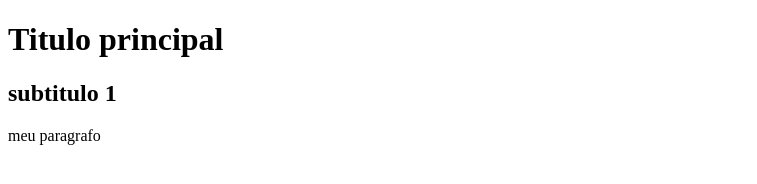
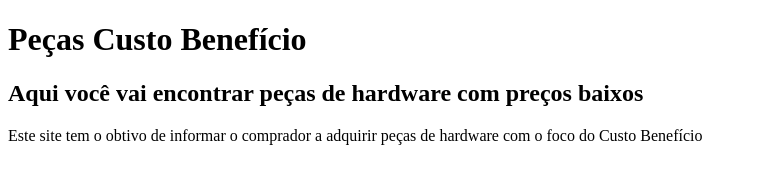
Before and after one commit to MestreSyfodias/SMARTTECH, a plain HTML site: page Projeto Enzo 1°Ds HTML/ex4.html in a window 1280 px wide. Shown: the whole page, without its empty margins (0-757 px from the left). Drawn offline with Linux system fonts and the light colour scheme.

Commit message:
Atualizado

```diff
--- a/Projeto Enzo 1°Ds HTML/ex4.html
+++ b/Projeto Enzo 1°Ds HTML/ex4.html
@@ -3,13 +3,13 @@
 <head>
     <meta charset="UTF-8">
     <meta name="viewport" content="width=device-width, initial-scale=1.0">
-    <title>banana caturra</title>
+    <title>Pçeas Custo Benefícios</title>
     <meta name="description" content="descrição">
     <meta name="kaywords" content="Paises, estados, cidades">
 </head>
 <body>
-    <h1>Titulo principal</h1>
-    <h2>subtitulo 1</h2>
-    <p>meu paragrafo</p>
+    <h1>Peças Custo Benefício</h1>
+    <h2>Aqui você vai encontrar peças de hardware com preços baixos</h2>
+    <p>Este site tem o obtivo de informar o comprador a adquirir peças de hardware com o foco do Custo Benefício</p>
 </body>
 </html>
```
Also changed, not shown: Projeto Enzo 1°Ds HTML/ex3.html (+1 -1 lines).
